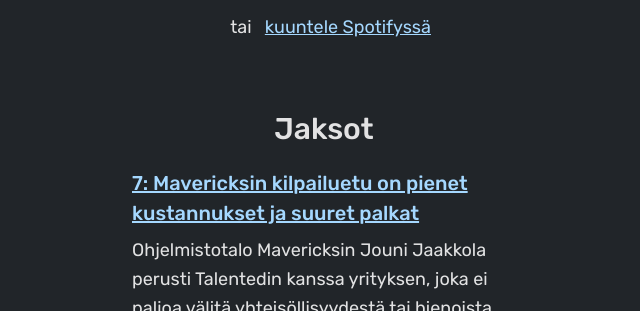
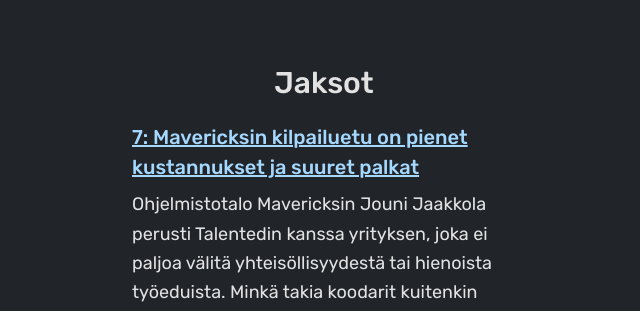
Before and after one commit to jonaskay/nolla-viiva-sata, a Gatsby site: page / in a window 1280 px wide. Shown: the part 789-1100 px from the top of the page, without its empty margins (316-956 px from the left). Built offline with nearby package versions, Linux system fonts and the light colour scheme; Gatsby itself is replaced by a stand-in of ours.

Commit message:
Remove link

```diff
--- a/src/components/links.js
+++ b/src/components/links.js
@@ -25,18 +25,6 @@
           name="Pocket Casts -tunnus"
         />
       </div>
-      <div className="text-center">
-        <div className="mt-3 mb-1 sm:inline sm:m-0">
-          &nbsp;&nbsp;&nbsp;tai&nbsp;&nbsp;&nbsp;
-        </div>
-        <a
-          className="underline"
-          style={{ color: "#a5d8ff" }}
-          href="https://open.spotify.com/show/7pSZ7rw3I00kcKSfOx1J21?si=byPr_wwZRDKlvNUuCNmqBA"
-        >
-          kuuntele Spotifyssä
-        </a>
-      </div>
     </div>
   )
 }
```
